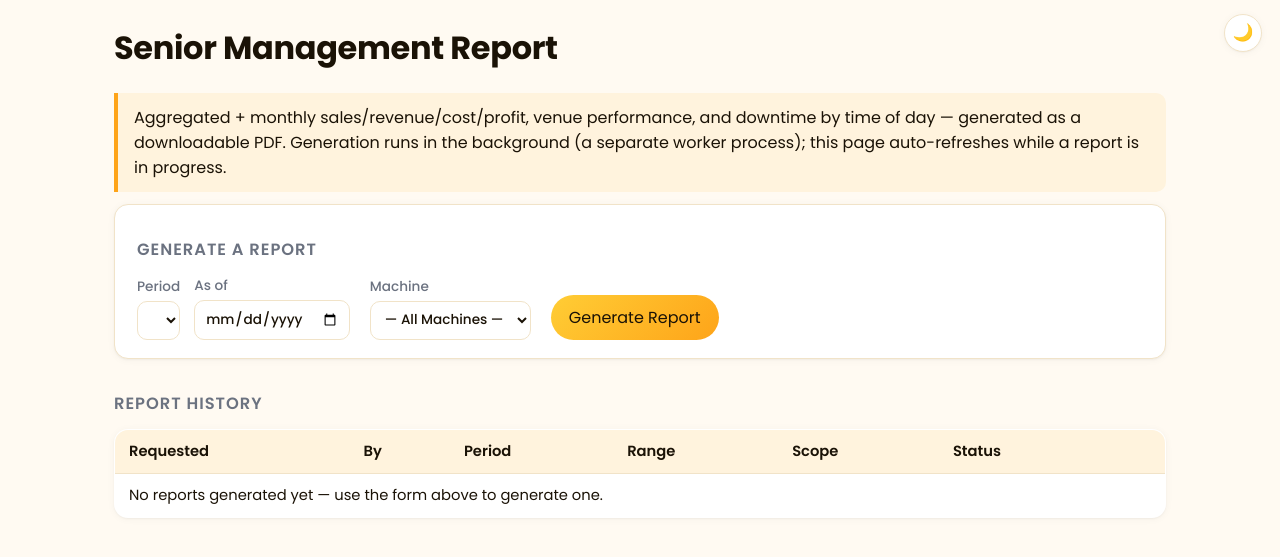
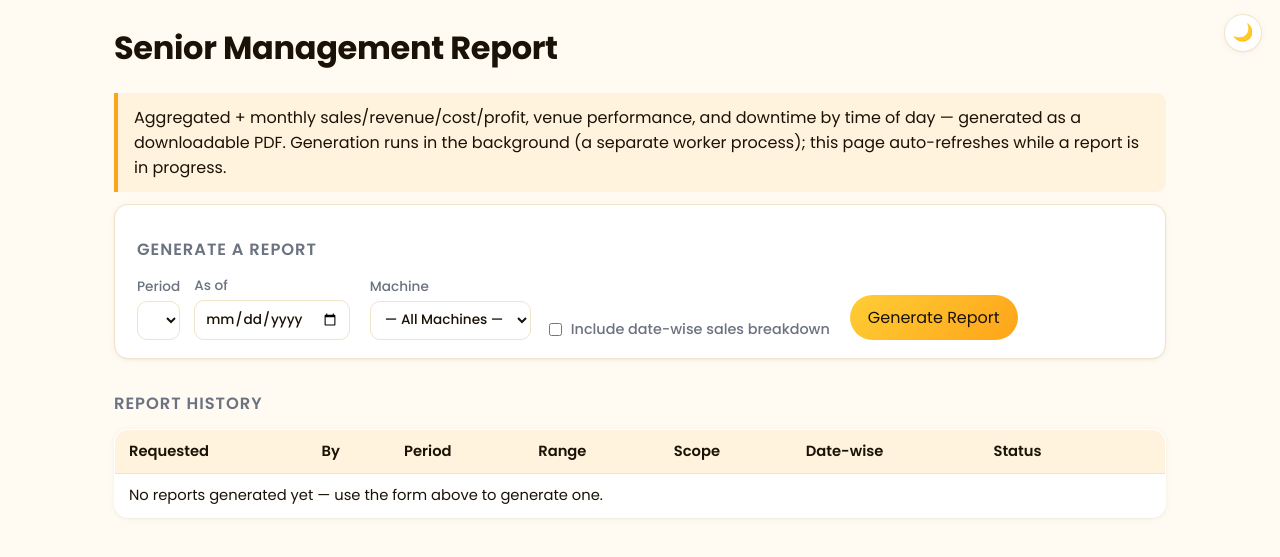
Before and after one commit to 1206ashish656-prog/joyEquipmentManagementApp, a FastAPI app: template backend/templates/report_jobs.html in a window 1280 px wide. Shown: the top 557 px of the page. Run offline with FastAPI, Linux system fonts and the light colour scheme; the template is opened without the code that fills it, so the values that code supplies are empty.

Commit message:
Senior Management Report: add a date-wise sales data toggle
Per explicit request: "whenever someone wants to view daily sales
number for a current month... generate datewise sales report if
explicitly requested (add datewise sales data toggle button)."

The day-by-day breakdown was already fully computed —
services/management_report.py's build_report() has always populated
ManagementReport.daily unconditionally (it already feeds the "Sales
Over Time" chart for weekly/monthly periods) — it just never rendered
as a table anywhere. This change is almost entirely plumbing an
existing "off" toggle through the pipeline, not new computation:

- New ReportJob.include_datewise_sales column (db/models.py).
- report_jobs.html: "Include date-wise sales breakdown" checkbox on
  the generate-report form; Report History table gets a matching
  Yes/— column so past jobs' choice is visible at a glance.
- backend/api/reports.py: reads the checkbox, stores it on the new
  ReportJob row.
- services/report_job_worker.py: passes job.include_datewise_sales
  through to render_management_report_pdf().
- services/report_pdf.py: threads it into the PDF template context.
- management_report_content.html: new "Date-wise Sales" section
  (date/orders/revenue, one row per day in the report's range),
  rendered only when the flag is set — off by default, so the common
  case (aggregated/monthly report) stays concise.

Migration-safety: include_datewise_sales is a new column on the
existing live report_job table, needs a manual
  ALTER TABLE report_job ADD COLUMN include_datewise_sales BOOLEAN NOT NULL DEFAULT FALSE;
on any already-existing deployment (documented in README) — applied
and confirmed against the real local Postgres DB.

Tests: 3 new (worker passes the flag through to the render call;
backend route stores true/false correctly on the ReportJob row).
Live-verified by rendering the actual PDF template
(management_report_pdf.html) against real August order data with the
toggle on and off: on renders 31 real per-day rows in a "Date-wise
Sales" section; off renders none and the section is absent entirely.
538/538 tests passing.

Co-Authored-By: Claude Sonnet 5 <noreply@anthropic.com>

```diff
--- a/backend/api/reports.py
+++ b/backend/api/reports.py
@@ -74,6 +74,7 @@ def create_report_job(
     start: str = Form(""),
     end: str = Form(""),
     equipment_id: str = Form(""),
+    include_datewise_sales: str = Form(""),
     admin: User = Depends(require_admin),
     db: Session = Depends(get_db),
 ):
@@ -90,6 +91,7 @@ def create_report_job(
         start=resolved_start,
         end=resolved_end,
         equipment_id=equipment.id if equipment else None,
+        include_datewise_sales=bool(include_datewise_sales),
         status=ReportJobStatus.PENDING,
     ))
     return RedirectResponse(url="/reports/management", status_code=303)
--- a/backend/templates/report_jobs.html
+++ b/backend/templates/report_jobs.html
@@ -35,6 +35,7 @@
           {% endfor %}
         </select>
       </label>
+      <label class="checkbox-label"><input type="checkbox" name="include_datewise_sales" value="1"> Include date-wise sales breakdown</label>
     </div>
     <button type="submit">Generate Report</button>
   </form>
@@ -43,7 +44,7 @@
 <section>
   <h2>Report History</h2>
   <table class="equipment-table">
-    <thead><tr><th>Requested</th><th>By</th><th>Period</th><th>Range</th><th>Scope</th><th>Status</th><th></th></tr></thead>
+    <thead><tr><th>Requested</th><th>By</th><th>Period</th><th>Range</th><th>Scope</th><th>Date-wise</th><th>Status</th><th></th></tr></thead>
     <tbody>
       {% for job, requester in jobs %}
       <tr>
@@ -52,6 +53,7 @@
         <td>{{ job.period|capitalize }}</td>
         <td>{{ job.start }}{% if job.end != job.start %} to {{ job.end }}{% endif %}</td>
         <td>{{ equipment_list|selectattr("id", "equalto", job.equipment_id)|map(attribute="name")|first or "All Machines" }}</td>
+        <td>{{ "Yes" if job.include_datewise_sales else "—" }}</td>
         <td>
           {% if job.status.value == "SUCCESS" %}<span class="badge badge-healthy">Ready</span>
           {% elif job.status.value == "FAILED" %}<span class="badge badge-malfunction" title="{{ job.error_message }}">Failed</span>
@@ -65,7 +67,7 @@
         </td>
       </tr>
       {% else %}
-      <tr><td colspan="7">No reports generated yet — use the form above to generate one.</td></tr>
+      <tr><td colspan="8">No reports generated yet — use the form above to generate one.</td></tr>
       {% endfor %}
     </tbody>
   </table>
--- a/db/models.py
+++ b/db/models.py
@@ -712,6 +712,12 @@ class ReportJob(Base):
     start: Mapped[str] = mapped_column(String(10))
     end: Mapped[str] = mapped_column(String(10))
     equipment_id: Mapped[int | None] = mapped_column(ForeignKey("equipment.id"), nullable=True)  # NULL = all machines
+    # Per explicit request: the day-by-day sales table (report.daily,
+    # already computed unconditionally by services/management_report.py
+    # for its own "sales over time" chart) only renders in the PDF when
+    # this is explicitly turned on -- default off, so the common case
+    # (a monthly/aggregated report) stays concise.
+    include_datewise_sales: Mapped[bool] = mapped_column(Boolean, default=False)
     status: Mapped[ReportJobStatus] = mapped_column(_report_job_status_type, default=ReportJobStatus.PENDING, index=True)
     # Stored directly in Postgres rather than on disk -- this app has no
     # other on-disk file-storage convention, a report PDF is on the
--- a/services/report_job_worker.py
+++ b/services/report_job_worker.py
@@ -58,6 +58,7 @@ async def process_pending_jobs() -> int:
             try:
                 pdf_bytes = await render_management_report_pdf(
                     db, start=job.start, end=job.end, equipment_id=job.equipment_id, period=job.period,
+                    include_datewise_sales=job.include_datewise_sales,
                 )
             except Exception as e:  # noqa: BLE001 -- one job's failure must never crash the shared worker loop
                 logger.exception("Report job %s failed", job_id)
--- a/services/report_pdf.py
+++ b/services/report_pdf.py
@@ -54,6 +54,7 @@ async def render_html_to_pdf(html: str) -> bytes:
 
 async def render_management_report_pdf(
     db: Session, *, start: str, end: str, equipment_id: int | None, period: str,
+    include_datewise_sales: bool = False,
 ) -> bytes:
     """Builds the Senior Management Report (services/management_report.py)
     for a resolved date range + optional machine scope, picks the "sales
@@ -80,6 +81,7 @@ async def render_management_report_pdf(
     context = {
         "report": report,
         "generated_at": datetime.now(timezone.utc),
+        "include_datewise_sales": include_datewise_sales,
         "sales_over_time_chart": chart_svg.render_line_chart(
             time_series_labels, time_series_values, title="Sales Over Time (Orders)",
         ),
```
Also changed, not shown: backend/templates/management_report_content.html (+20 -0 lines), tests/test_report_job_worker.py (+23 -4 lines), tests/test_reports_backend.py (+16 -0 lines), CHANGELOG.md, README.md.
